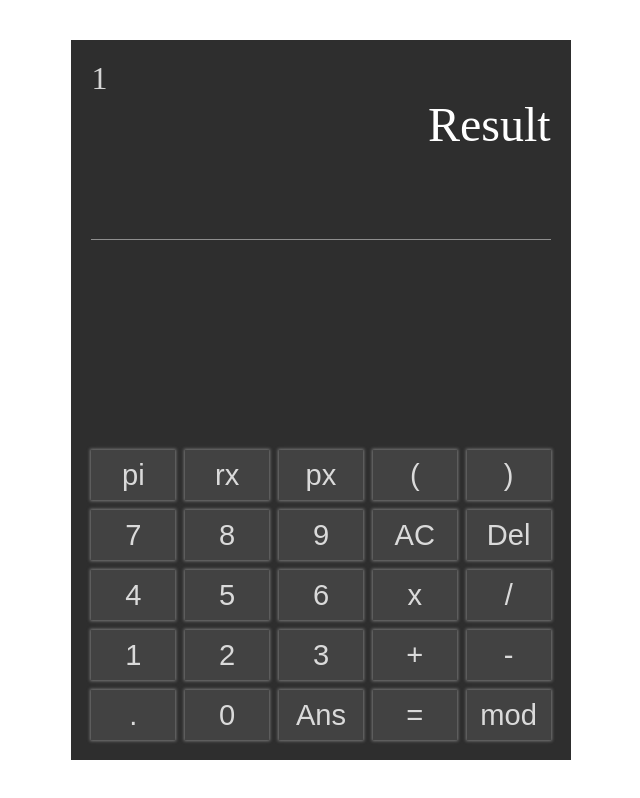
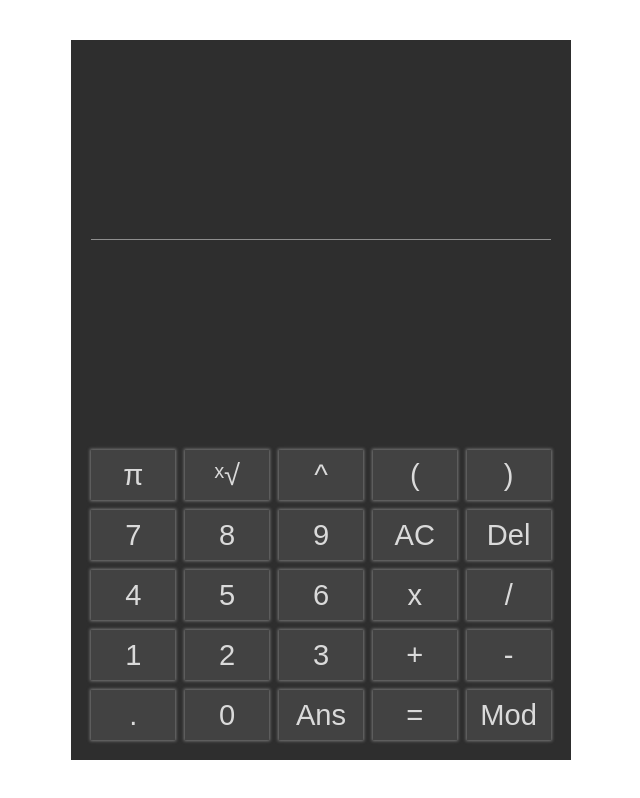
Before and after one commit to MarcoSosio/Calculator, a React (Vite) app: page / in a window 1280 px wide. Shown: the whole page, without its empty margins (319-959 px from the left). Built offline with nearby package versions, Linux system fonts and the light colour scheme.

Commit message:
radici con parentesi parzialmente funzionanti

```diff
--- a/src/App.jsx
+++ b/src/App.jsx
@@ -4,19 +4,30 @@ import Display from "./Display/Display.jsx";
 import Tastiera from "./Tastiera/Tastiera.jsx";
 import Context from "./Context.jsx";
 export default function App(){
-  const [expValue, setExpValue] = useState();
-  useEffect(
-    ()=>{
-      setExpValue("");
+  const [inputExpValue, setInputExpValue] = useState("");
+  const [calcExpValue, setCalcExpValue] = useState("");
+  const [resultValue, setResultValue] = useState();
+  const [ansValue,setAnsValue]=useState();
+  const [rootIndexValue, setRootIndexValue]=useState(null);
+  const [openRootvalue,setOpenRootValue]=useState(false);//segnala se ci sono parentesi sotto radice aperte
+ /*  useEffect(
+    function(){
+      console.log("RootIndex "+rootIndexValue)
+      console.log("CalcExp "+calcExpValue);
     },
-    []
-  )
+    [rootIndexValue,calcExpValue]
+  ) */
   return (
       <div id="App">
           <div id="calcolatrice">
               <Context.Provider
                   value={{
-                      expState: [expValue, setExpValue],
+                      inputExpState: [inputExpValue, setInputExpValue],
+                      calcExpState: [calcExpValue, setCalcExpValue],
+                      resultState: [resultValue, setResultValue],
+                      ansState: [ansValue, setAnsValue],
+                      rootIndexState: [rootIndexValue,setRootIndexValue],
+                      openRootState: [openRootvalue,setOpenRootValue]
                   }}
               >
                   <Display></Display>
--- a/src/Bottone/Bottone.jsx
+++ b/src/Bottone/Bottone.jsx
@@ -1,17 +1,48 @@
 import "./Bottone.scss";
 import Context from "../Context.jsx";
-import { useContext } from "react";
+import { useContext} from "react";
+import { calculateRoot } from "../Tastiera/Funzioni.js";
 // eslint-disable-next-line react/prop-types
-export default function Bottone({children, inputUtenteProp, valExpProp}){
+export default function Bottone({ children, inputElementProp, calcElementProp, functProp}) {
+    const $context = useContext(Context);
+    const {inputExpState, calcExpState, resultState, ansState, rootIndexState, openRootState } = $context;
+    const [inputExpValue, setInputExpValue] = inputExpState;
+    const [calcExpValue, setCalcExpValue] = calcExpState;
+    const [rootIndexValue,setRootIndexValue] =rootIndexState
+    const [openRootValue,setOpenRootValue] = openRootState
+    //const [resultValue, setResultValue] = resultState;
+    //const [ansValue, setAnsValue] = ansState;
 
-    const $context=useContext(Context);
-    const {expState}=$context;
-    const [expValue,setExpValue]=expState;
+    const parameters = {
+        inputExpStateParam: inputExpState,
+        calcExpStateParam: calcExpState,
+        resultStateParam: resultState,
+        ansStateParam: ansState,
+        rootIndexStateParam: rootIndexState
+    };
 
-    function handler(){
-        setExpValue(expValue+inputUtenteProp)
+    function handler() {
+
+        if(functProp){
+            functProp(parameters);
+        }
+        else{
+            let $calcExp = calcExpValue;
+            const operatori = ['+', '-', '*', '/', '**', '%', ')']; //bastai sull'espressione da valutare e non quella in input
+            if (rootIndexValue!=null && calcElementProp=="("){ //controllo l'elemento CORRENTE
+                setOpenRootValue(true)
+            } //se calcElementProp è "(" tale condizione è impossibile
+            else if (rootIndexValue != null && operatori.includes(calcElementProp) && !openRootValue ) {
+                $calcExp = calculateRoot(rootIndexValue,setRootIndexValue,$calcExp);
+            }
+            setInputExpValue(inputExpValue + inputElementProp);
+            $calcExp += calcElementProp;
+            setCalcExpValue($calcExp);
+        }
     }
-    return(
-        <button className="tasto" onClick={handler}>{children}</button>
-    )
+    return (
+        <button className="tasto" onClick={handler}>
+            {children}
+        </button>
+    );
 }
--- a/src/Display/Display.jsx
+++ b/src/Display/Display.jsx
@@ -4,16 +4,18 @@ import { useContext } from "react";
 
 export default function Display(){
     const $context=useContext(Context);
-    const {expState}=$context;
-    const [expValue, setExpValue] = expState;
+    const {inputExpState, calcExpState, resultState} = $context;
+    const [inputExpValue, setInputExpValue] = inputExpState;
+    const [calcExpValue, setCalcExpValue] = calcExpState;
+    const [resultValue, setResultValue] = resultState;
 
     return (
         <div id="Display">
             <div className="calcoli" id="input">
-                {"1"+expValue}
+                {inputExpValue}
             </div>
             <div className="calcoli" id="output">
-                Result
+                {resultValue}
             </div>
         </div>
     );
--- /dev/null
+++ b/src/Tastiera/Funzioni.js
@@ -0,0 +1,5 @@
+export function calculateRoot(rootIndexValue,setRootIndexValue,calcExp){
+    const index = rootIndexValue
+    setRootIndexValue(null);
+    return calcExp + `**(1/${index})`
+}
--- a/src/Tastiera/Tasti_elenco.js
+++ b/src/Tastiera/Tasti_elenco.js
@@ -1,3 +1,4 @@
+import { calculateRoot } from "./Funzioni";
 /*
 const tasti=
     [
@@ -10,6 +11,89 @@ const tasti=
         ".","0","Ans","=","Mod",
     ];
 */
+const simboloRadice = String.fromCharCode(0x02E3) + String.fromCharCode(0x221A)
+
+function handlerEqual({resultStateParam, calcExpStateParam, ansStateParam, rootIndexStateParam}){
+    const [resultValue,setResultValue] = resultStateParam;
+    const [calcExpValue, setCalcExpValue] = calcExpStateParam;
+    const [ansValue, setAnsValue] = ansStateParam;
+    const [rootIndexValue,setRootIndexValue] =rootIndexStateParam;
+    //console.log(calcExpValue)
+    let risultato;
+    let risposta="";
+    let exp=calcExpValue;
+
+    if (rootIndexValue!=null){
+        exp=calculateRoot(rootIndexValue,setRootIndexValue,exp);
+        console.log(exp)
+    }
+
+    try {
+        risultato=eval(exp);
+        risposta=risultato;
+        if( !isFinite(risultato) || isNaN(risultato)){
+            risultato="Math Error";
+            risposta="";
+        }
+    } catch (error) {
+        risposta = "";
+        switch(error.name){
+            case "SyntaxError":
+                risultato="Syntax Error";
+                break;
+            default:
+                console.error("Errore")
+        }
+    }
+    console.log(risultato);
+    setCalcExpValue(exp);
+    setResultValue(risultato);
+    setAnsValue(risposta);
+}
+
+function handlerDel({inputExpStateParam}){
+    const [inputExpValue,setInputExpValue]=inputExpStateParam;
+    const newValue=inputExpValue.slice(0,inputExpValue.length-1);
+    setInputExpValue(newValue);
+    console.error("Not finished");
+}
+
+function handlerAC({inputExpStateParam, calcExpStateParam, resultStateParam}){
+    const [inputExpValue, setInputExpValue] = inputExpStateParam;
+    const [calcExpValue, setCalcExpValue] = calcExpStateParam;
+    const [resultValue, setResultValue] = resultStateParam;
+    setInputExpValue("");
+    setCalcExpValue("");
+    setResultValue("");
+}
+
+function handlerAns({inputExpStateParam, calcExpStateParam, resultStateParam, ansStateParam}){
+    const [inputExpValue, setInputExpValue] = inputExpStateParam
+    const [resultValue, setResultValue]=resultStateParam
+    const [calcExpValue, setCalcExpValue]=calcExpStateParam
+    const [ansValue, setAnsValue] = ansStateParam;
+    if(ansValue){
+        setInputExpValue(inputExpValue + "Ans");
+        setCalcExpValue(calcExpValue+ansValue);
+    }
+    else{
+        console.log("No answer")
+    }
+}
+
+function handlerNthRoot({inputExpStateParam, calcExpStateParam, rootIndexStateParam}){
+    const [inputExpValue, setInputExpValue] = inputExpStateParam
+    const [calcExpValue, setCalcExpValue] = calcExpStateParam
+    const [rootIndexValue,setRootIndexValue]=rootIndexStateParam
+    setInputExpValue(inputExpValue+simboloRadice)
+    // eslint-disable-next-line no-useless-escape
+    const regExpr = /[-+*\/]/
+
+    const arrayExp = calcExpValue.split(regExpr);
+    setRootIndexValue( arrayExp[arrayExp.length-1] )//prendo l'indice di radice (ultimo numero)
+    setCalcExpValue( calcExpValue.slice(0, calcExpValue.length - 1) );//tolgo l'indice di radice
+    console.warn("TODO")
+}
 
 const tasti = [
     /*
@@ -18,43 +102,43 @@ const tasti = [
     terzo elemento: espressione da valutare
     */
 
-    { tasto: "pi", inputUtente: String.fromCharCode(960), valExp: String(Math.PI) },
-    { tasto: "rx", inputUtente: String.fromCharCode(0x221A), valExp: "--?--" },
-    { tasto: "px", inputUtente: "^", valExp: "**" },
-    { tasto: "(", inputUtente: "(", valExp: "(" },
-    { tasto: ")", inputUtente: ")", valExp: ")" },
+    { tasto: String.fromCharCode(960), inputElement: String.fromCharCode(960), calcElement: String(Math.PI) },
+    { tasto: simboloRadice, inputElement: simboloRadice, calcElement: "",funct: handlerNthRoot},
+    { tasto: "^", inputElement: "^", calcElement: "**" },
+    { tasto: "(", inputElement: "(", calcElement: "(" },
+    { tasto: ")", inputElement: ")", calcElement: ")" },
 
     //riga---
 
-    { tasto: "7", inputUtente: "7", valExp: "7" },
-    { tasto: "8", inputUtente: "8", valExp: "8" },
-    { tasto: "9", inputUtente: "9", valExp: "9" },
-    { tasto: "AC", inputUtente: "--?--", valExp: "--?--" },
-    { tasto: "Del", inputUtente: "--?--", valExp: "--?--" },
+    { tasto: "7", inputElement: "7", calcElement: "7" },
+    { tasto: "8", inputElement: "8", calcElement: "8" },
+    { tasto: "9", inputElement: "9", calcElement: "9" },
+    { tasto: "AC", inputElement: "", calcElement: "", funct:handlerAC},
+    { tasto: "Del", inputElement: "", calcElement: "", funct:handlerDel},
 
     //riga---
 
-    { tasto: "4", inputUtente: "4", valExp: "4" },
-    { tasto: "5", inputUtente: "5", valExp: "5" },
-    { tasto: "6", inputUtente: "6", valExp: "6" },
-    { tasto: "x", inputUtente: "x", valExp: "*" },
-    { tasto: "/", inputUtente: "/", valExp: "/" },
+    { tasto: "4", inputElement: "4", calcElement: "4" },
+    { tasto: "5", inputElement: "5", calcElement: "5" },
+    { tasto: "6", inputElement: "6", calcElement: "6" },
+    { tasto: "x", inputElement: "x", calcElement: "*" },
+    { tasto: "/", inputElement: "/", calcElement: "/" },
 
     //riga---
 
-    { tasto: "1", inputUtente: "1", valExp: "1" },
-    { tasto: "2", inputUtente: "2", valExp: "2" },
-    { tasto: "3", inputUtente: "3", valExp: "3" },
-    { tasto: "+", inputUtente: "+", valExp: "+" },
-    { tasto: "-", inputUtente: "-", valExp: "-" },
+    { tasto: "1", inputElement: "1", calcElement: "1" },
+    { tasto: "2", inputElement: "2", calcElement: "2" },
+    { tasto: "3", inputElement: "3", calcElement: "3" },
+    { tasto: "+", inputElement: "+", calcElement: "+" },
+    { tasto: "-", inputElement: "-", calcElement: "-" },
 
     //riga---
 
-    { tasto:".", inputUtente:"0", valExp:"0" },
-    { tasto:"0", inputUtente:"0", valExp:"0" },
-    { tasto:"Ans", inputUtente:"Ans", valExp:"--?--" },
-    { tasto:"=", inputUtente:"--?--", valExp:"--?--" },
-    { tasto:"mod", inputUtente:"mod", valExp:"%" },
+    { tasto:".", inputElement:"0", calcElement:"0" },
+    { tasto:"0", inputElement:"0", calcElement:"0" },
+    { tasto:"Ans", inputElement:"", calcElement:"", funct:handlerAns},
+    { tasto:"=", inputElement:"", calcElement:"", funct:handlerEqual},
+    { tasto:"Mod", inputElement:"Mod", calcElement:"%" },
 
 ];
 export default tasti;
--- a/src/Tastiera/Tastiera.jsx
+++ b/src/Tastiera/Tastiera.jsx
@@ -4,9 +4,12 @@ import tasti from "./Tasti_elenco.js"
 export default function Tastiera(){
     return (
         <div id="Tastiera">
-            {tasti.map((x) => (
-                <Bottone key={x.tasto} inputUtenteProp={x.inputUtente} valExpProp={x.valExp}>
-                    {x.tasto}
+            {tasti.map((btn) => (
+                <Bottone key={btn.tasto}
+                    inputElementProp={btn.inputElement} calcElementProp={btn.calcElement}
+                    functProp={btn.funct}
+                >
+                    {btn.tasto}
                 </Bottone>
             ))}
         </div>
```
Also changed, not shown: .eslintrc.cjs.
